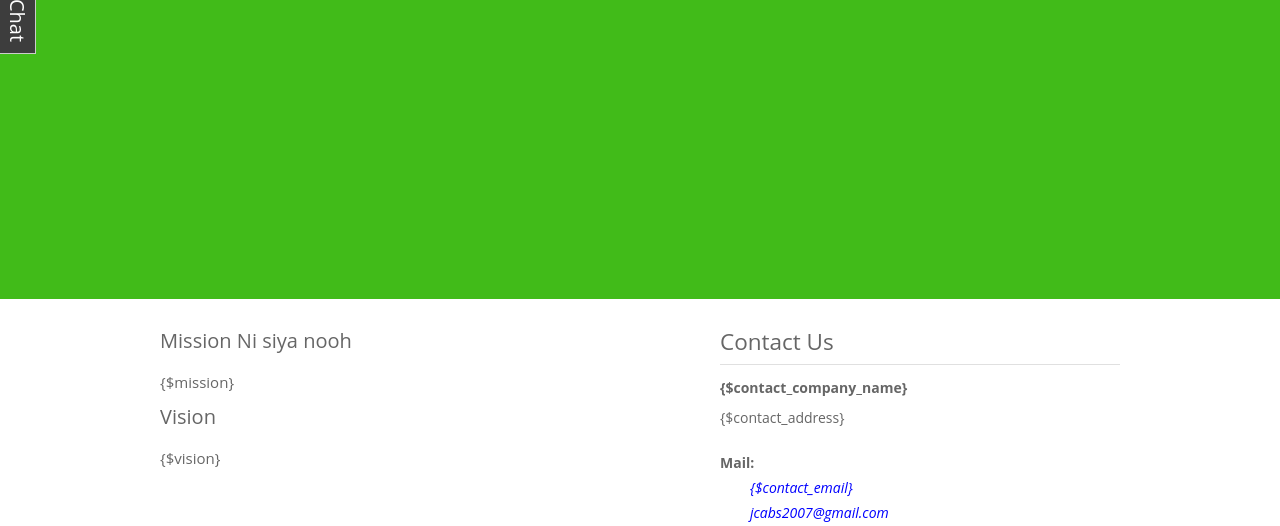
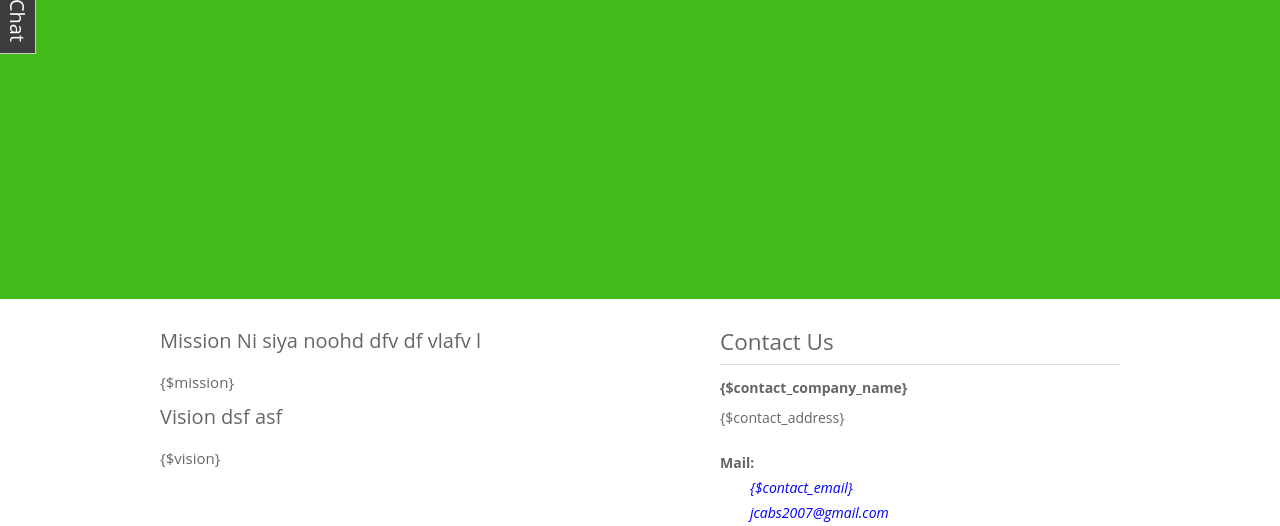
Before and after one commit to ebgutierrez/medibase, a PHP site: the page made by application/view/Home.php in a window 1280 px wide. Shown: the part 213-739 px from the top of the page. Run offline with PHP 8.4, Linux system fonts and the light colour scheme; the template is opened without the code that fills it, so the values that code supplies are empty.

Commit message:
Modified home and added github

```diff
--- a/application/view/Home.php
+++ b/application/view/Home.php
@@ -54,11 +54,11 @@
 <!-- ------------------------------------------------------------------------------- -->
 <div class="bodyWrap">
 	<div class="bodyColumn1">
-    	<h5>Mission Ni siya nooh</h5>
+    	<h5>Mission Ni siya noohd dfv df vlafv l</h5>
         <p class="misDescription">
         	{$mission}
         </p>
-    	<h5>Vision</h5>
+    	<h5>Vision dsf asf</h5>
         <p class="visDescription">
         	{$vision}
         </p>
--- /dev/null
+++ b/framework/github.php
@@ -0,0 +1 @@
+<?php `git pull`;
```
